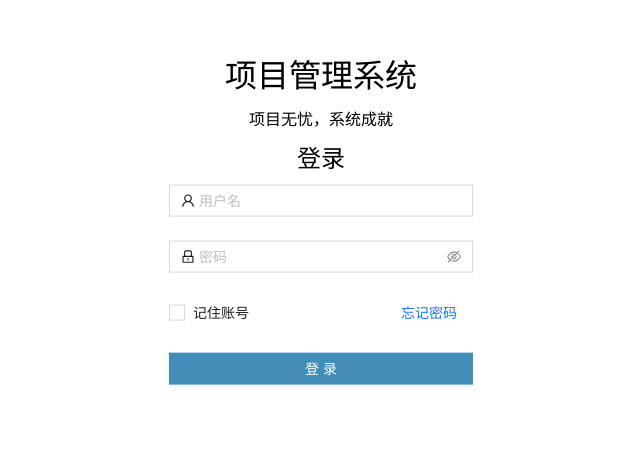
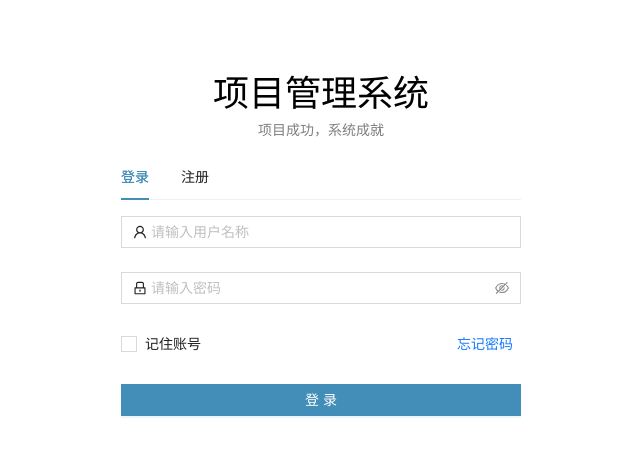
Before and after one commit to XiaoPiHong/beacon_console, a React (Vite) app: page /login in a window 1280 px wide. Shown: the part 167-624 px from the top of the page, without its empty margins (319-959 px from the left). Built offline with nearby package versions, Linux system fonts and the light colour scheme.

Commit message:
feat(components): 实现登陆注册功能（半成品）

```diff
--- /dev/null
+++ b/src/views/login/components/index.ts
@@ -0,0 +1,2 @@
+export { default as SigninForm } from "./signin-form";
+export { default as SignupForm } from "./signup-form";
--- /dev/null
+++ b/src/views/login/components/signin-form.tsx
@@ -0,0 +1,53 @@
+import { useState } from "react";
+import { Button, Checkbox, Form, Input } from "antd";
+import { LockOutlined, UserOutlined } from "@ant-design/icons";
+import * as apisAuth from "@/apis/auth";
+import * as utilsStorage from "@/utils/storage";
+import { useNavigate } from "react-router-dom";
+
+/**
+ * 登录表单
+ */
+export default function () {
+	const navigate = useNavigate();
+	const [loading, setLoading] = useState(false);
+	// const [form, setForm] = useState({ data: {} });
+
+	const onFinishForm = (values: any) => {
+		setLoading(true);
+		apisAuth
+			.postAuthSignin(values)
+			.then(res => {
+				const data = res.data;
+				utilsStorage.local.token.set(data.token);
+				utilsStorage.local.user.set(data.user);
+			})
+			.finally(() => {
+				setLoading(false);
+			});
+	};
+
+	return (
+		<Form name="basic" wrapperCol={{ span: 24 }} onFinish={onFinishForm}>
+			<Form.Item name="username" rules={[{ required: true, message: "请输入用户名称" }]}>
+				<Input prefix={<UserOutlined />} placeholder="请输入用户名称" />
+			</Form.Item>
+			<Form.Item name="password" rules={[{ required: true, message: "请输入密码" }]}>
+				<Input.Password prefix={<LockOutlined />} placeholder="请输入密码" />
+			</Form.Item>
+			<Form.Item name="remember" valuePropName="checked" initialValue={false}>
+				<div style={{ display: "flex", flexFlow: "row nowrap", justifyContent: "space-between", alignItems: "center" }}>
+					<Checkbox>记住账号</Checkbox>
+					<Button type="link" size="small">
+						忘记密码
+					</Button>
+				</div>
+			</Form.Item>
+			<Form.Item>
+				<Button type="primary" loading={loading} htmlType="submit" style={{ width: "100%" }}>
+					登录
+				</Button>
+			</Form.Item>
+		</Form>
+	);
+}
--- /dev/null
+++ b/src/views/login/components/signup-form.tsx
@@ -0,0 +1,20 @@
+import { useState } from "react";
+import { Form } from "antd";
+import { getLoginFormItem } from "../indexConfig";
+
+/**
+ * 注册表单
+ */
+export default function () {
+	const [loading] = useState(false);
+	const formItems = getLoginFormItem({ loading });
+
+	return (
+		<Form name="basic" wrapperCol={{ span: 24 }} autoComplete="off">
+			<>{formItems.username}</>
+			<>{formItems.password}</>
+			<>{formItems.remember}</>
+			<>{formItems.submit}</>
+		</Form>
+	);
+}
--- /dev/null
+++ b/src/views/login/hooks/index.ts
@@ -0,0 +1 @@
+export { default as useTags } from "./use-tags";
--- /dev/null
+++ b/src/views/login/hooks/use-tags.tsx
@@ -0,0 +1,35 @@
+import { TabsProps } from "antd";
+import { SigninForm, SignupForm } from "../components";
+
+/**
+ * hook：tags
+ */
+export default function () {
+	let tabsActiveKey = "1";
+	const tabsList: TabsProps["items"] = [
+		{
+			key: "1",
+			label: "登录",
+			children: <SigninForm />
+		},
+		{
+			key: "2",
+			label: "注册",
+			children: <SignupForm />
+		}
+	];
+
+	/**
+	 * event：改变 tabs
+	 * @param key tab key
+	 */
+	const onChangeTabs = (key: string) => {
+		tabsActiveKey = key;
+	};
+
+	return {
+		tabsActiveKey,
+		tabsList,
+		onChangeTabs
+	};
+}
--- a/src/views/login/index.module.less
+++ b/src/views/login/index.module.less
@@ -1,21 +1,24 @@
+.page {
+	width: 100vw;
+	height: 100vh;
+	overflow: hidden;
+}
 .login {
-	position: relative;
-	width: 100%;
-	min-width: 1200px;
-	height: 100%;
-	.login__body {
-		position: absolute;
-		top: 50%;
-		left: 50%;
-		width: 25%;
-		padding: 8px;
-		transform: translate(-50%, -50%);
-		.login__header {
-			text-align: center;
+	width: 400px;
+	margin: 240px auto 0;
+	&__header {
+		text-align: center;
+		&-title {
+			font-size: 36px;
+			color: rgb(0 0 0 / 100%);
 		}
-		.login__content {
-			display: flex;
-			flex-direction: column;
+		&-description {
+			margin-top: 8px;
+			font-size: 14px;
+			color: rgb(0 0 0 / 50%);
 		}
 	}
+	&__body {
+		margin-top: 16px;
+	}
 }
--- a/src/views/login/index.tsx
+++ b/src/views/login/index.tsx
@@ -2,11 +2,8 @@ import { connect } from "react-redux";
 import { IStoreState } from "@/store/types";
 import { login } from "@/store/actions/user";
 import style from "./index.module.less";
-import { Form } from "antd";
-import { useNavigate } from "react-router-dom";
-import { getLoginFormItem } from "./indexConfig";
-import { useState } from "react";
-import { useTheme } from "@/hooks/useTheme";
+import { Tabs } from "antd";
+import { useTags } from "./hooks/";
 
 interface ILoginProps {
 	user: IStoreState["user"];
@@ -14,60 +11,26 @@ interface ILoginProps {
 }
 
 function Login(props: ILoginProps) {
-	const navigate = useNavigate();
-
-	const { updateTheme } = useTheme();
-
-	const [loading, setLoading] = useState(false);
-
-	const onFinish = (values: any) => {
-		console.log(values);
-		setLoading(true);
-		props
-			.login()
-			.then(() => {
-				navigate("/home");
-			})
-			.finally(() => {
-				setLoading(false);
-			});
-	};
-
-	const formItems = getLoginFormItem({ loading });
-
-	const test = () => {
-		updateTheme({
-			token: {
-				colorPrimary: "red",
-				menuColor: "black",
-				menuHoverBg: "green"
-			}
-		});
-	};
+	console.log(props);
+	const { tabsActiveKey, tabsList, onChangeTabs } = useTags();
 
 	return (
-		<div className={style["login"]}>
-			<div className={style["login__body"]}>
+		<div className={style["page"]}>
+			<div className={style["login"]}>
 				<div className={style["login__header"]}>
-					<div className={style["login__logo"]}></div>
-					<h1>项目管理系统</h1>
-					<p>项目无忧，系统成就</p>
-					<h2 onClick={test}>登录</h2>
+					<div className={style["login__header-title"]}>项目管理系统</div>
+					<div className={style["login__header-description"]}>项目成功，系统成就</div>
 				</div>
-				<div className={style["login__content"]}>
-					<Form name="basic" wrapperCol={{ span: 24 }} onFinish={onFinish} autoComplete="off">
-						<>{formItems.username}</>
-						<>{formItems.password}</>
-						<>{formItems.remember}</>
-						<>{formItems.submit}</>
-					</Form>
+
+				<div className={style["login__body"]}>
+					<Tabs defaultActiveKey={tabsActiveKey} items={tabsList} onChange={onChangeTabs} />
 				</div>
 			</div>
 		</div>
 	);
 }
 
-//使用connect()()创建并暴露容器组件
+// 使用 connect()() 创建并暴露容器组件
 export default connect(
 	(state: IStoreState) => ({
 		user: state.user
```
